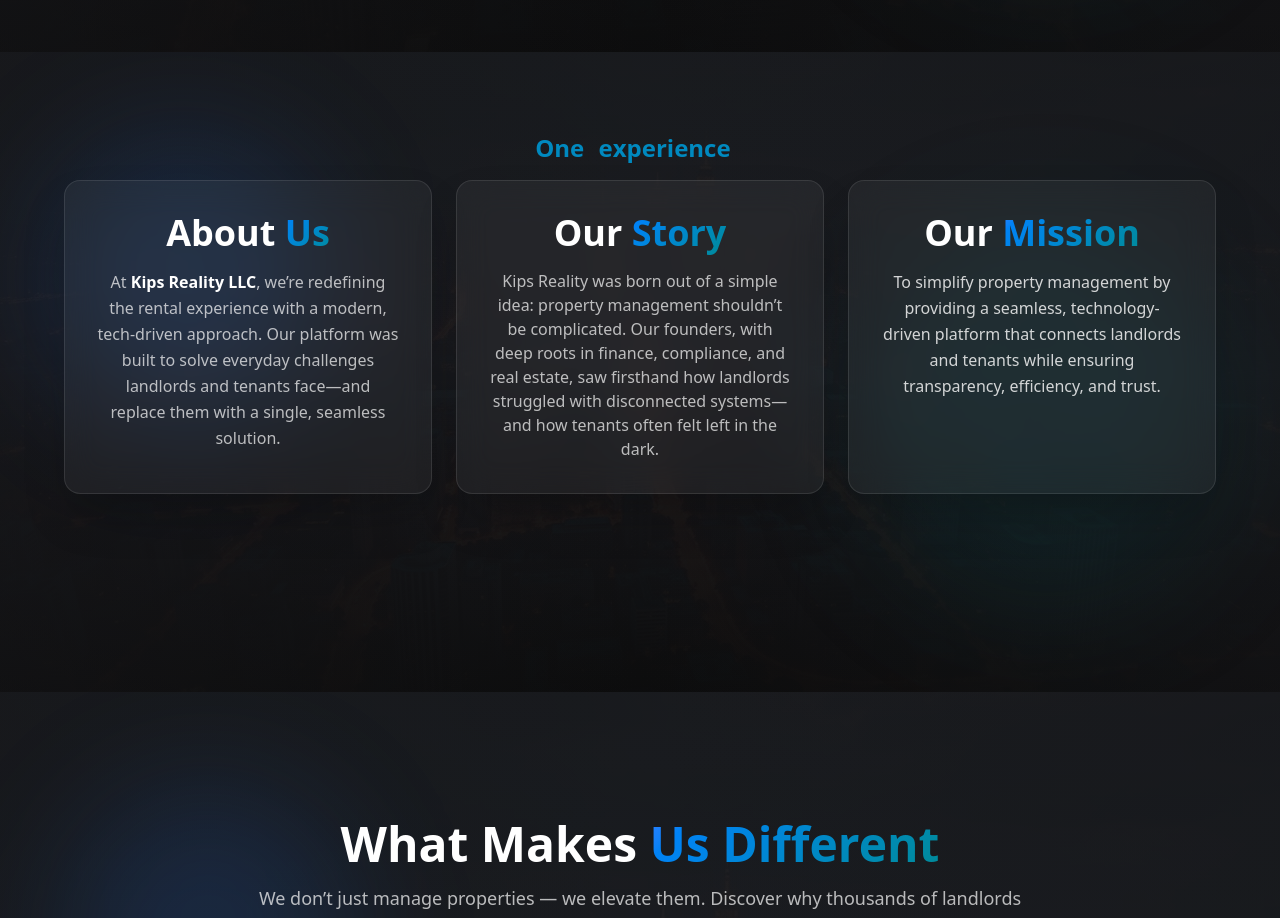
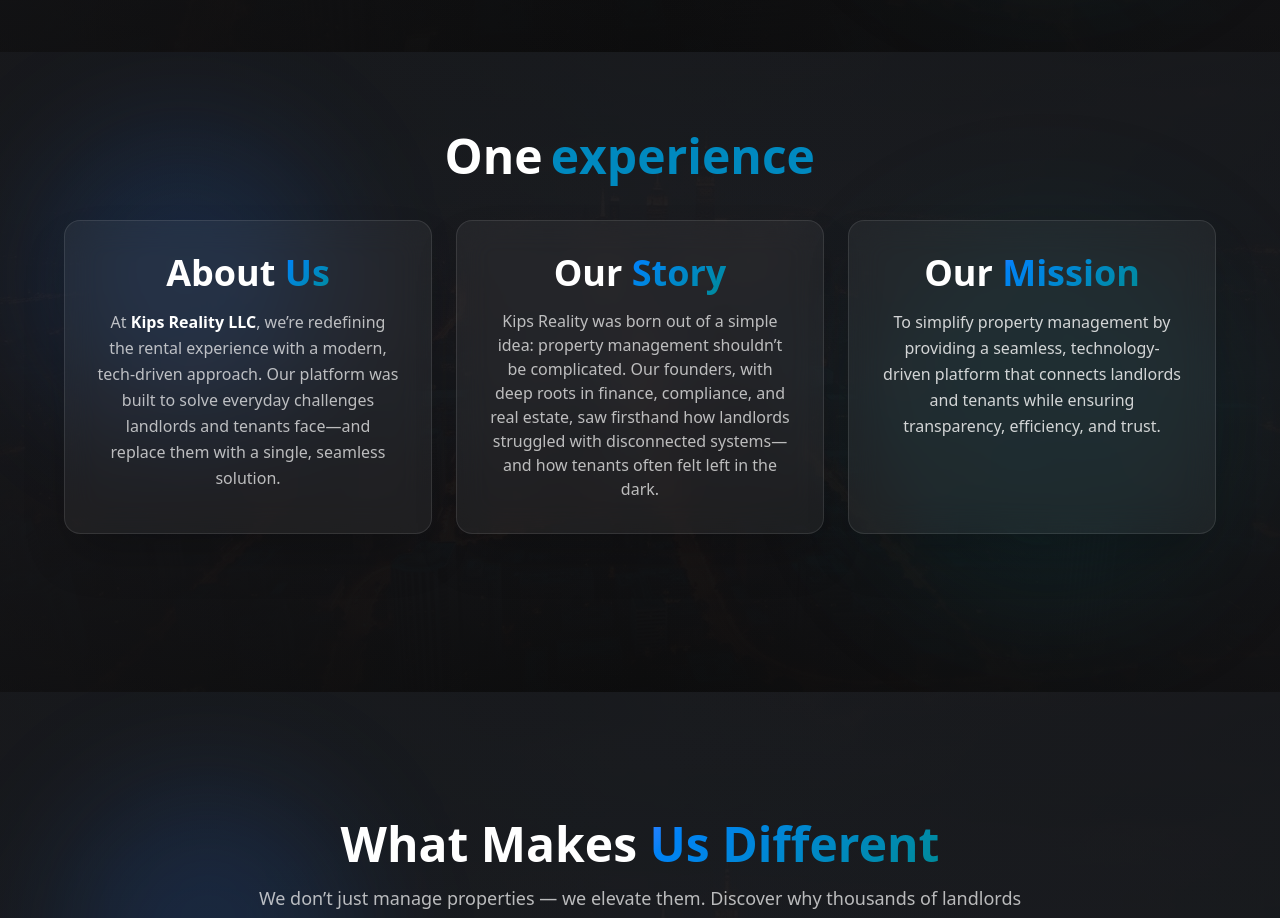
Before and after one commit to alexkemboi/kipsrealityweb, a Next.js app: page / in a window 1280 px wide. Shown: the part 960-1878 px from the top of the page. Built offline with nearby package versions, Linux system fonts and the light colour scheme.

Commit message:
feat:Flipping words title

```diff
--- a/src/components/LandingPage/AboutUs.tsx
+++ b/src/components/LandingPage/AboutUs.tsx
@@ -39,8 +39,8 @@
       <div className="relative z-20 container mx-auto px-6 py-20 lg:py-20 text-center">
         <div className="max-w-6xl mx-auto space-y-4">
            <div className=" flex  px-4">
-                  <div className="text-2xl  mx-auto font-bold text-[#0089bf] ">
-                    One{" "}
+                  <div className="text-3xl lg:text-5xl pb-6  mx-auto font-bold text-[#0089bf] ">
+                    <span className="text-white">One</span>
                     <FlipWords words={words} /> <br />
                   </div>
                 </div>
```
